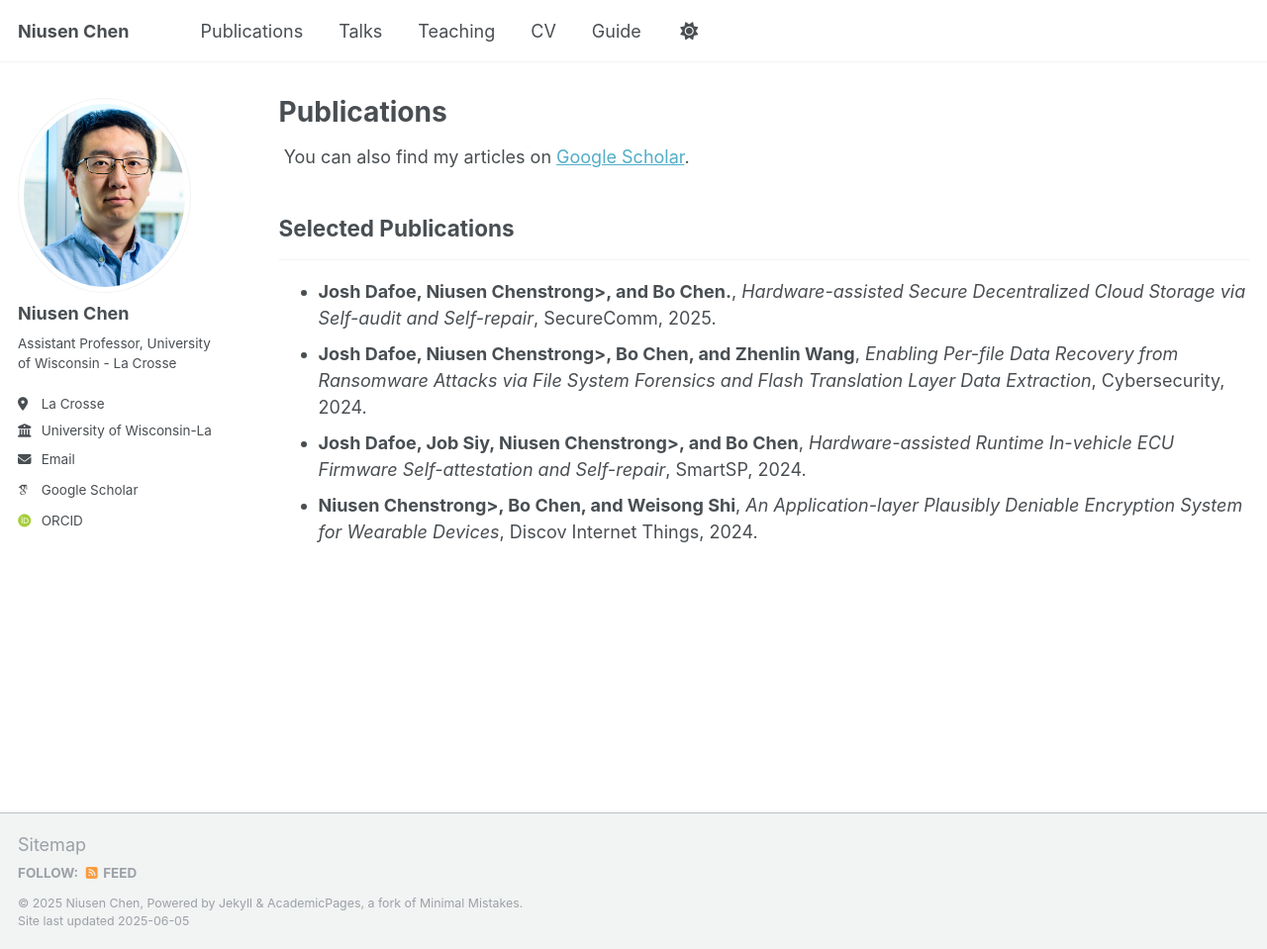
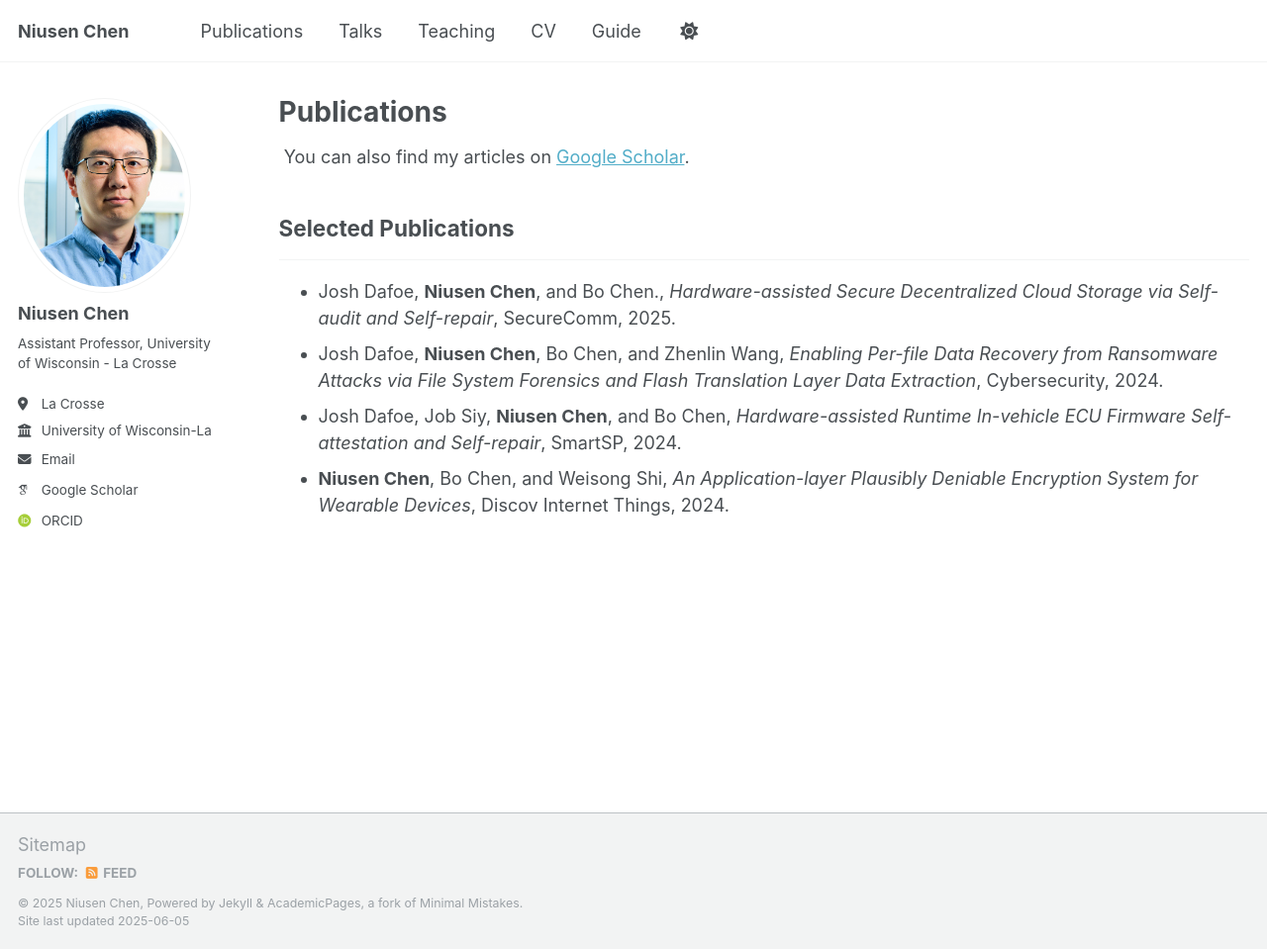
Before and after one commit to niusenc/niusenc.github.io, a Jekyll site: the page built from _pages/publications.html, in a window 1280 px wide and 959 px high. Shown: the whole window at 99% size. Built offline with Jekyll 4.4.1, drawn with Linux system fonts in a browser that asks for light colours; some web fonts are replaced.

Commit message:
Update publications.html

```diff
--- a/_pages/publications.html
+++ b/_pages/publications.html
@@ -14,8 +14,8 @@ author_profile: true
 <hr />
 
 <ul>
-  <li><strong>Josh Dafoe, <strong>Niusen Chen</strong>strong>, and Bo Chen.</strong>, <em>Hardware-assisted Secure Decentralized Cloud Storage via Self-audit and Self-repair</em>, SecureComm, 2025.</li>
-  <li><strong>Josh Dafoe, <strong>Niusen Chen</strong>strong>, Bo Chen, and Zhenlin Wang</strong>, <em>Enabling Per-file Data Recovery from Ransomware Attacks via File System Forensics and Flash Translation Layer Data Extraction</em>, Cybersecurity, 2024.</li>
-  <li><strong>Josh Dafoe, Job Siy, <strong>Niusen Chen</strong>strong>, and Bo Chen</strong>, <em>Hardware-assisted Runtime In-vehicle ECU Firmware Self-attestation and Self-repair</em>, SmartSP, 2024.</li>
-  <li><strong><strong>Niusen Chen</strong>strong>, Bo Chen, and Weisong Shi</strong>, <em>An Application-layer Plausibly Deniable Encryption System for Wearable Devices</em>, Discov Internet Things, 2024.</li>
+  <li>Josh Dafoe, <strong>Niusen Chen</strong>, and Bo Chen., <em>Hardware-assisted Secure Decentralized Cloud Storage via Self-audit and Self-repair</em>, SecureComm, 2025.</li>
+  <li>Josh Dafoe, <strong>Niusen Chen</strong>, Bo Chen, and Zhenlin Wang</strong>, <em>Enabling Per-file Data Recovery from Ransomware Attacks via File System Forensics and Flash Translation Layer Data Extraction</em>, Cybersecurity, 2024.</li>
+  <li>Josh Dafoe, Job Siy, <strong>Niusen Chen</strong>, and Bo Chen, <em>Hardware-assisted Runtime In-vehicle ECU Firmware Self-attestation and Self-repair</em>, SmartSP, 2024.</li>
+  <li><strong>Niusen Chen</strong>, Bo Chen, and Weisong Shi, <em>An Application-layer Plausibly Deniable Encryption System for Wearable Devices</em>, Discov Internet Things, 2024.</li>
 </ul>
```
